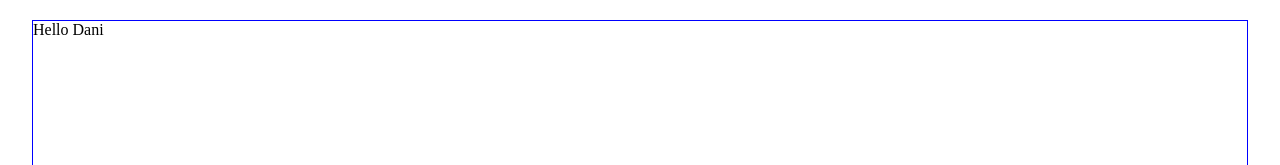
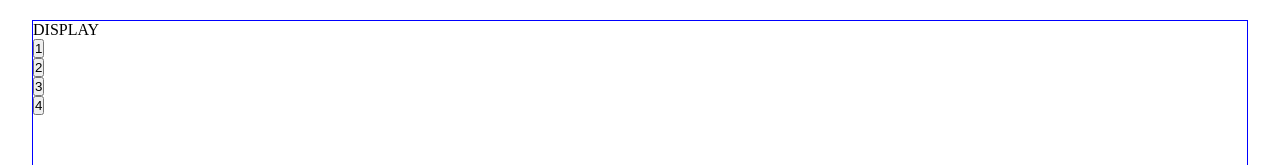
Before and after one commit to danifromecuador/mini-calculator, a React (Vite) app: page / in a window 1280 px wide. Shown: the top 165 px of the page. Built offline with nearby package versions, Linux system fonts and the light colour scheme.

Commit message:
Create pages and components

```diff
--- a/src/App.jsx
+++ b/src/App.jsx
@@ -1,9 +1,11 @@
 import './styles/App.css'
-
+import { Display } from './components/Display.jsx'
+import { Keys } from './pages/Keys.jsx'
 export const App = () => {
   return (
     <div className="app">
-      Hello Dani
+      < Display />
+      < Keys />
     </div>
   )
 }
--- /dev/null
+++ b/src/components/Display.jsx
@@ -0,0 +1,7 @@
+export const Display = () => {
+  return (
+    <div className="display">
+      DISPLAY
+    </div>
+  )
+}
--- /dev/null
+++ b/src/components/Key.jsx
@@ -0,0 +1,16 @@
+export const Key = (props) => {
+  const {label} = props;
+  const showBtnValue = (e) => {
+    console.log(e.target.value*10)
+  }
+  return (
+    <div className="key">
+      <button
+        value={label}
+        onClick={(e) => {showBtnValue(e)}}
+      >
+        {label}
+      </button>
+    </div>
+  )
+}
--- /dev/null
+++ b/src/pages/Keys.jsx
@@ -0,0 +1,12 @@
+import { Key } from "../components/Key";
+
+export const Keys = () => {
+  const labels = [1, 2, 3, 4]
+  return (
+    <div className="keys">
+      {labels.map((e, i) => (
+        <Key key={i} label={e} />
+      ))}
+    </div>
+  )
+}
```
